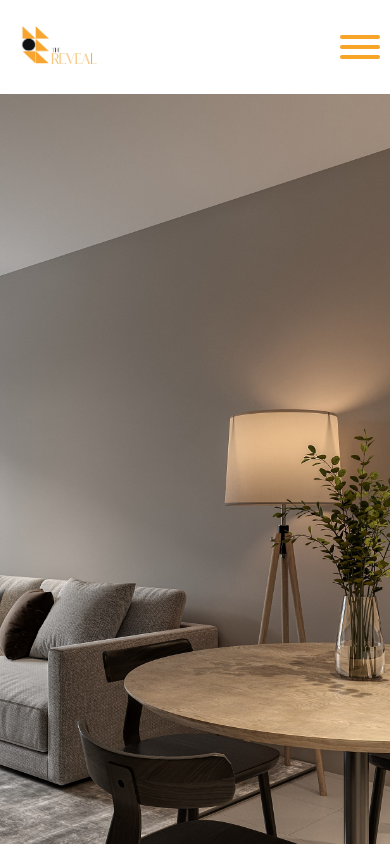
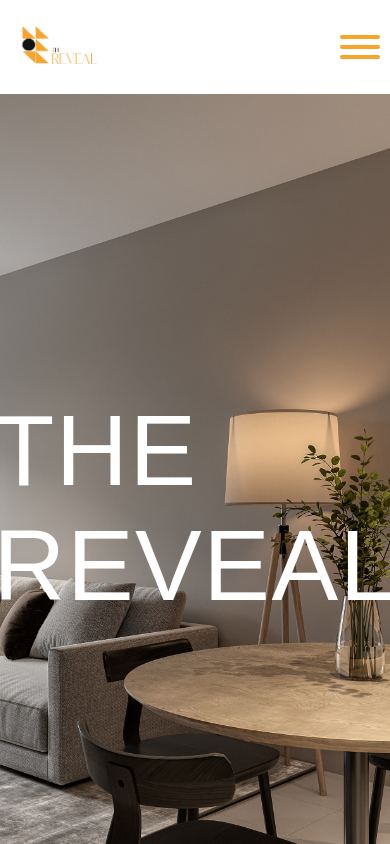
Before and after one commit to olingomaxwell1999/reveal, a Next.js app: page / in a window 390 px wide. Shown: the top 844 px of the page. Built offline with nearby package versions, Linux system fonts and the light colour scheme; a web font is replaced by a local one.

Commit message:
header z-index

```diff
--- a/styles/globals.css
+++ b/styles/globals.css
@@ -14,7 +14,7 @@ a{
 }
 header{
   position: sticky;
-  z-index: 30;
+  z-index: 100000;
   top: 0;
 }
 nav{
@@ -142,9 +142,7 @@ nav{
     object-fit: cover;
   }
 
-  .text h1{
-    font-size: 10px !important;
-  }
+
 }
 
 .middle-line{
```
